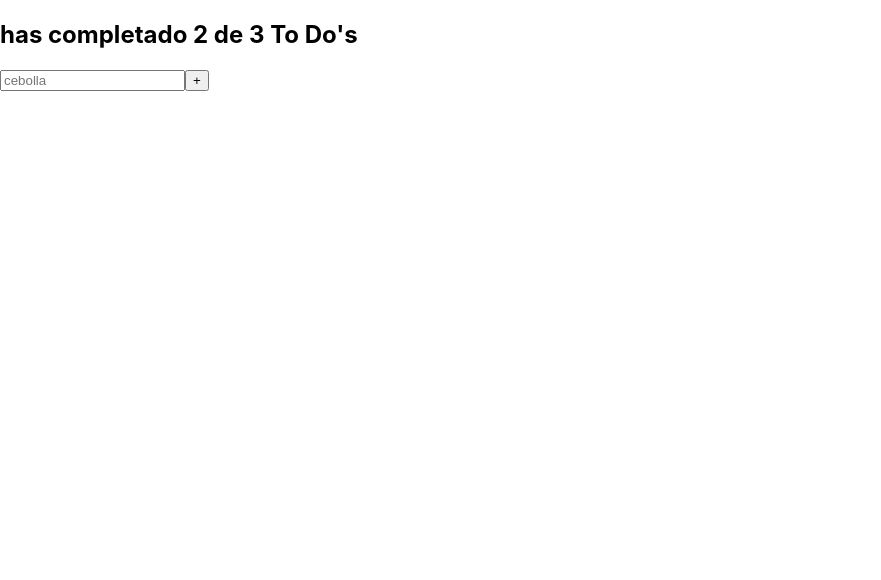
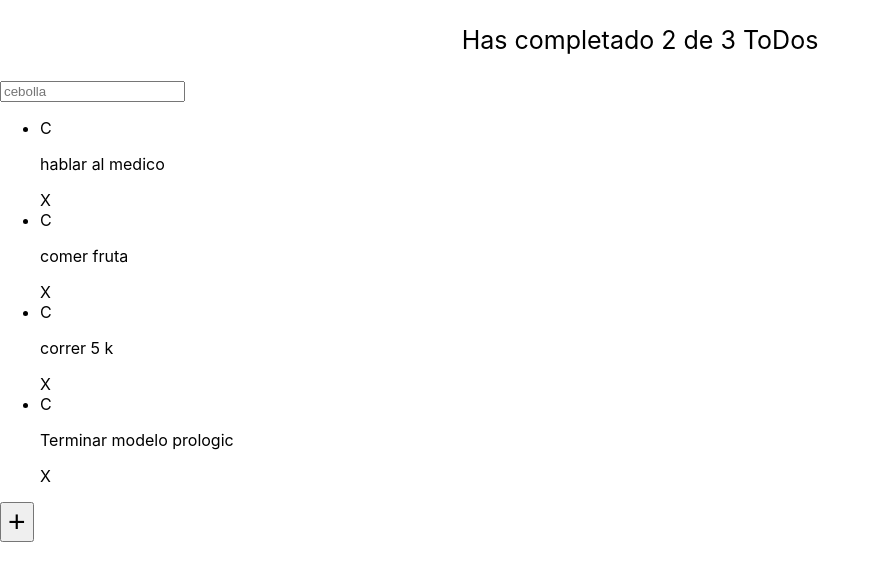
Before and after one commit to aramxD/react-todoapp, a React (Create React App) app: page / in a window 1280 px wide. Shown: the top 580 px of the page, without its empty margins (0-881 px from the left). Built offline with nearby package versions, Linux system fonts and the light colour scheme.

Commit message:
estructura html

```diff
--- a/src/App.js
+++ b/src/App.js
@@ -1,5 +1,10 @@
 import React from 'react'
-//import './App.css';
+import { TodoCounter } from './components/TodoCounter';
+import { TodoSearch } from './components/TodoSearch';
+import { CreateTodoButton } from './components/CreateTodoButton';
+import { TodoList } from './components/TodoList';
+import { TodoItem } from './components/TodoItem';
+import './App.css';
 
 const todos = [
   { text: 'hablar al medico', complete: false },
@@ -11,18 +16,18 @@ const todos = [
 function App() {
   return (
     <React.Fragment>
-      {/* <TodoCounter /> */}
-      <h2>has completado 2 de 3 To Do's</h2>
-      {/* <TodoSearch /> */}
-      <input placeholder="cebolla" />
-      {/* <TodoList>
+      <TodoCounter />
+
+      <TodoSearch />
+
+      <TodoList >
         {todos.map(todo => (
-          <TodoItem />
+          <TodoItem key={todo.text} text={todo.text} />
         ))}
 
       </TodoList>
-      <CreateTodoButton /> */}
-      <button>+</button>
+      <CreateTodoButton />
+
     </React.Fragment>
   );
 }
--- /dev/null
+++ b/src/components/CreateTodoButton.jsx
@@ -0,0 +1,10 @@
+import React from 'react';
+import '../styles/CreateTodoButton.css'
+
+function CreateTodoButton(){
+    return(
+        <button className='createTodoButton'>+</button>
+    );
+}
+
+export { CreateTodoButton };
--- /dev/null
+++ b/src/components/TodoCounter.jsx
@@ -0,0 +1,10 @@
+import React from 'react';
+import '../styles/TodoCounter.css'
+
+function TodoCounter(){
+    return(
+        <p className='todoCounter'> Has completado 2 de 3 ToDos</p>
+    );
+}
+
+export { TodoCounter };
--- /dev/null
+++ b/src/components/TodoItem.jsx
@@ -0,0 +1,14 @@
+import React from 'react';
+import '../styles/TodoItem.css'
+
+function TodoItem(props){
+    return(
+        <li>
+            <span>C</span>
+            <p>{props.text}</p>
+            <span>X</span>
+        </li>
+    );
+}
+
+export { TodoItem };
--- /dev/null
+++ b/src/components/TodoList.jsx
@@ -0,0 +1,12 @@
+import React from 'react';
+import '../styles/TodoList.css'
+
+function TodoList(props){
+    return(
+        <section>
+            <ul>{props.children}</ul>
+        </section>
+    );
+}
+
+export { TodoList };
--- /dev/null
+++ b/src/components/TodoSearch.jsx
@@ -0,0 +1,10 @@
+import React from 'react';
+import '../styles/TodoSearch.css'
+
+function TodoSearch(){
+    return(
+        <input placeholder="cebolla" />
+    );
+}
+
+export { TodoSearch };
--- /dev/null
+++ b/src/styles/CreateTodoButton.css
@@ -0,0 +1,3 @@
+.createTodoButton {
+    font-size: 30px;
+}
--- /dev/null
+++ b/src/styles/TodoCounter.css
@@ -0,0 +1,4 @@
+.todoCounter {
+    font-size: 25px;
+    text-align: center;
+}
```
Also changed, not shown: src/styles/TodoItem.css (added), src/styles/TodoList.css (added), src/styles/TodoSearch.css (added).
